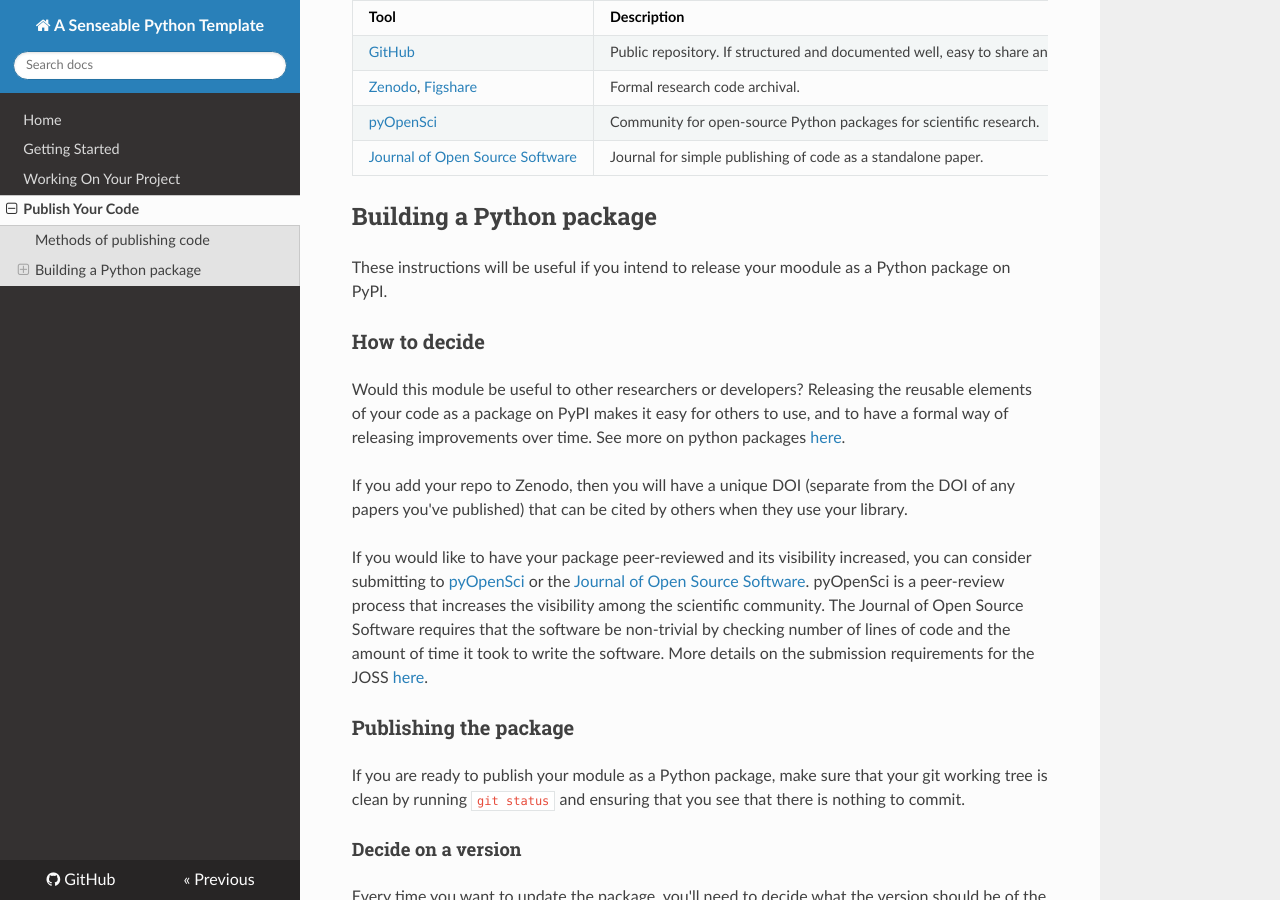
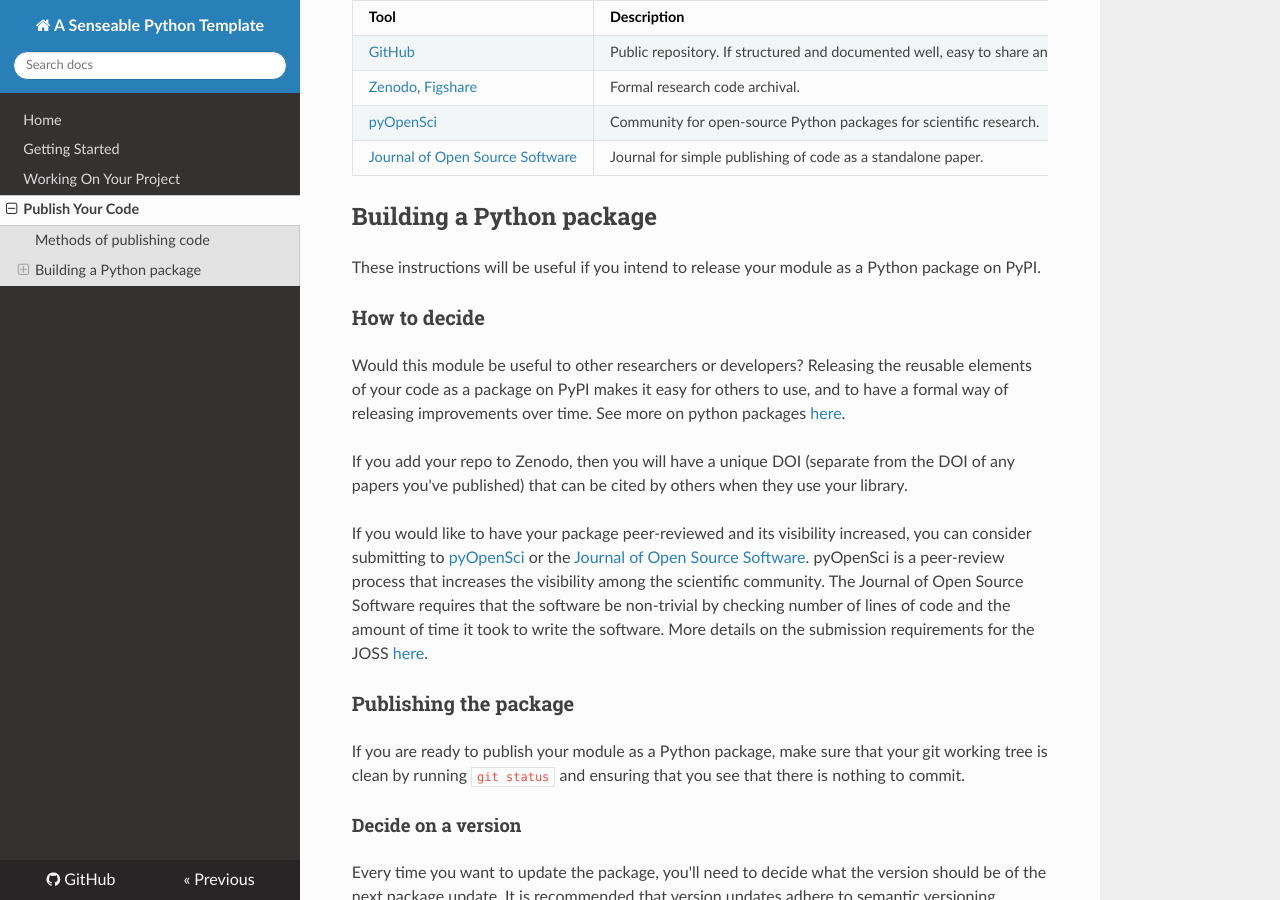
Before and after one commit to daydemir/senseable-python-template, an MkDocs documentation site: the page built from docs/publish-your-code.md, in a window 1280 px wide and 900 px high, scrolled down 432 px. Built offline with MkDocs 1.6.1, drawn with Linux system fonts in a browser that asks for light colours; nearby versions of some CDN libraries.

Commit message:
some more formatting fixes

```diff
--- a/docs/publish-your-code.md
+++ b/docs/publish-your-code.md
@@ -20,7 +20,7 @@
 
 ## Building a Python package
 
-These instructions will be useful if you intend to release your moodule as a Python package on PyPI.
+These instructions will be useful if you intend to release your module as a Python package on PyPI.
 
 ### How to decide
 
```
Also changed, not shown: docs/getting-started.md (+4 -0 lines), docs/using-your-project.md (+5 -3 lines).
